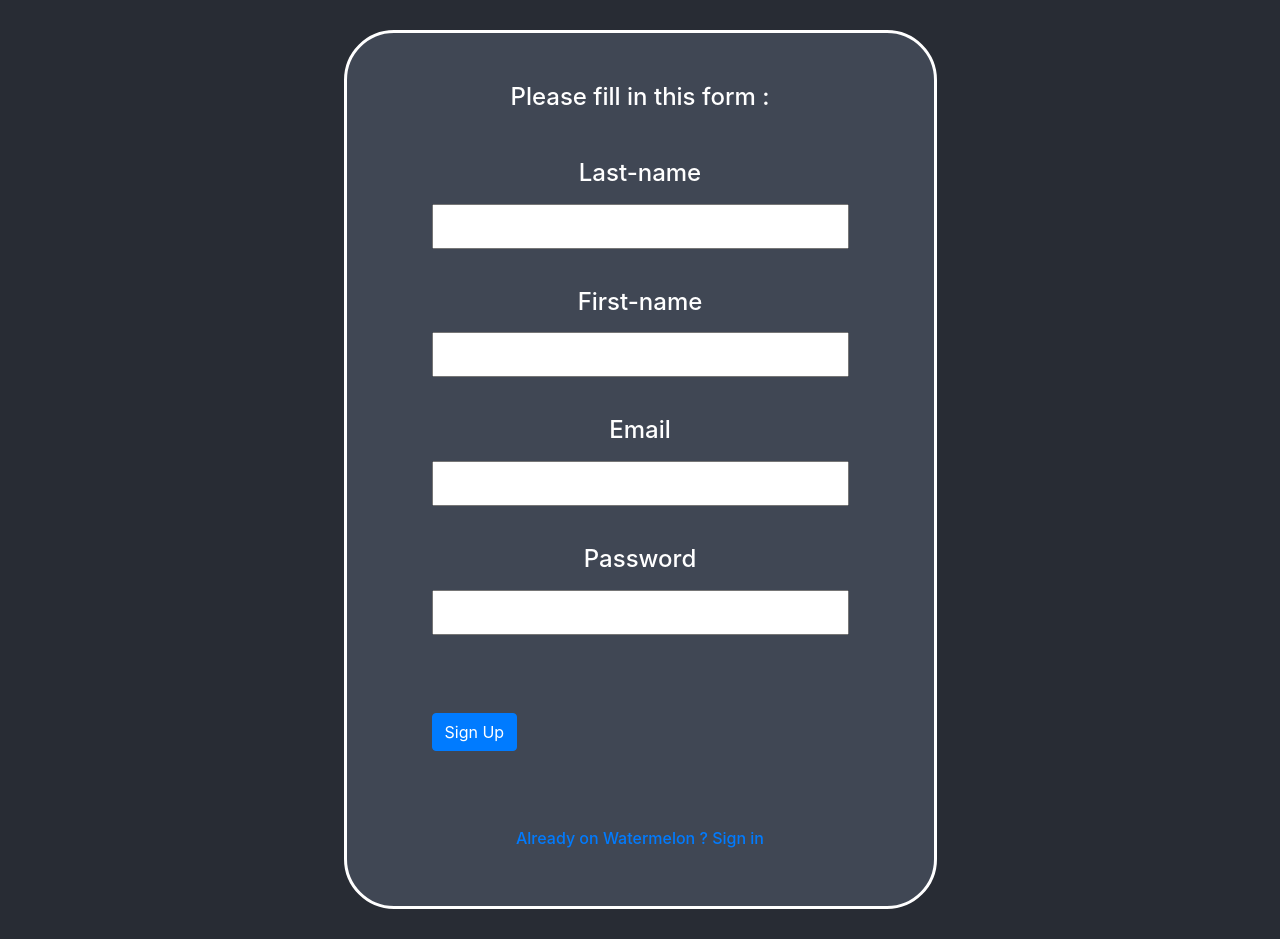
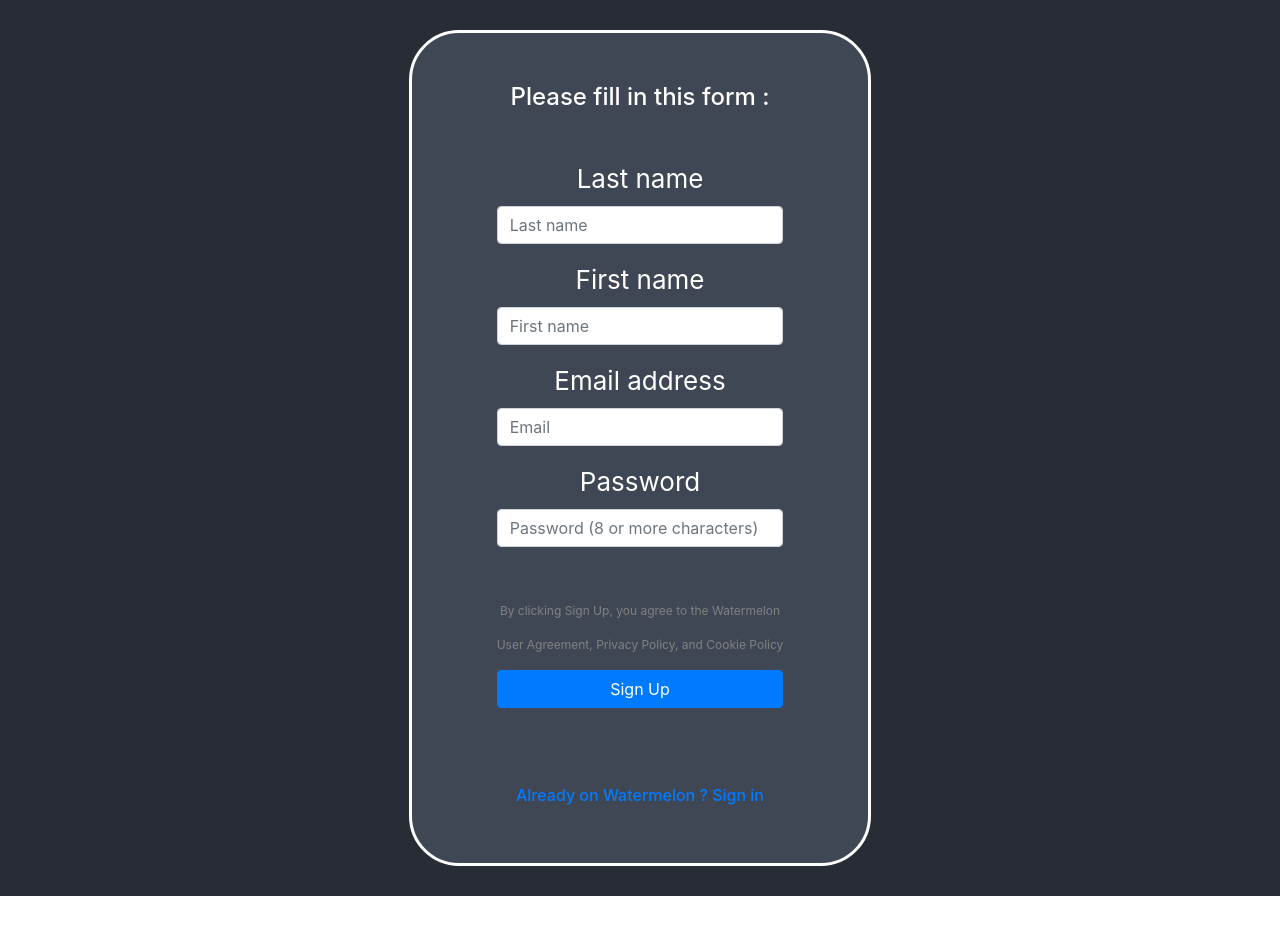
Before and after one commit to niniltp/react-banking-watermelon, a React (Create React App) app: page /signUp in a window 1280 px wide. After the commit the page ends 896 px from the top, so only its background shows below. Built offline with nearby package versions, Linux system fonts and the light colour scheme.

Commit message:
Blindage du formulaire d'inscription
Besoin de faire la redirection vers la page utilisateur après connexion !

```diff
--- a/src/Form/SignUp.js
+++ b/src/Form/SignUp.js
@@ -1,7 +1,10 @@
 import React, { Component } from 'react';
 import 'bootstrap/dist/css/bootstrap.min.css';
 import { Link } from 'react-router-dom';
-import { Button, ButtonToolbar } from 'reactstrap';
+import { Button, ButtonToolbar} from 'reactstrap';
+import Form from 'react-bootstrap/Form';
+
+//Code written by CHEONG Loïc
 
 class SignUp extends Component {
 
@@ -11,11 +14,19 @@ class SignUp extends Component {
             first_name : '',
             last_name : '',
             email : '',
-            password : ''};
+            password : '',
+            errors : []};
+
+        //this.handleChangeFirstName = this.handleChangeFirstName.bind(this);
+        this.handleChangeLastName = this.handleChangeLastName.bind(this);
+        this.handleChangeEmail = this.handleChangeEmail.bind(this);
+        this.handleChangePassword = this.handleChangePassword.bind(this);
+        this.checkFields = this.checkFields.bind(this);
     }
 
     handleChangeFirstName = event => {
         this.setState({ first_name : event.target.value });
+
     }
 
     handleChangeLastName = event => {
@@ -30,44 +41,126 @@ class SignUp extends Component {
         this.setState({ password: event.target.value });
     }
 
+    subscribe = () =>{
+        const users = JSON.parse(localStorage.getItem("users"));
+        const newUser = [{
+            id: users[users.length-1].id+1,
+            first_name: this.state.first_name,
+            last_name: this.state.last_name,
+            email: this.state.email,
+            password: this.state.password,
+            is_admin: "false"
+        }];
+        console.log(newUser);
+        return newUser;
+    }
+
+    MsgErr(elt,msg){
+        /*This function will add error messages to the array errors
+        It will be use in the funciton checkFields*/
+        this.setState((lastState) => ({ errors : [...lastState.errors, {elt,msg} ]}));
+    }
+
+
+    checkFields(){
+        //this function checks if there is what it is expected in the fields
+        //Otherwise, it will display a msg error
+        this.setState({errors : [] });
+        const users = JSON.parse(localStorage.getItem("users"));
+        const user = users.filter((user)=> {return user.email===this.state.email;});
+        let condition = 0;
+
+       if (this.state.last_name === "") {
+           this.MsgErr("lastName","You have not to fill in this field !");
+           condition++;
+        }
+        if (this.state.first_name === "") {
+           this.MsgErr("firstName","You have not to fill in this field !");
+           condition++;
+        }
+        if (this.state.password === "") {
+           this.MsgErr("password","You have not to fill in this field !");
+           condition++;
+        } else if (this.state.password.length < 8) {
+            this.MsgErr("password","Your password need to be longer !");
+            condition++;
+        }
+
+        if (user.length === 1 && user[0].email===this.state.email) {//the user has been found in the array users
+            this.MsgErr("email","There is already an user under this email address !");
+            condition++;
+        } else if (this.state.email === "") {
+            this.MsgErr("email","You have not to fill in this field !");
+            condition++;
+        }
+
+
+        if (condition === 0){// condition = 0 means that there is not any error
+            let newArray = users.concat(this.subscribe());
+            console.log(newArray);
+            localStorage.setItem("users",JSON.stringify(newArray));
+            //return <Link to ="/"> </Link>
+            //NEED TO FIX HERE TO DISPLAY THE USER'S PROFILEs
+        } else return null;
+
+    }
+
 
 
     render() {
+        let  lastNameErr = null, firstNameErr = null, emailErr = null, passwordErr = null;
+
+        for(let err of this.state.errors){
+            if (err.elt === "lastName") lastNameErr = err.msg;
+            if (err.elt === "firstName") firstNameErr = err.msg;
+            if (err.elt === "email") emailErr = err.msg;
+            if (err.elt === "password") passwordErr = err.msg;
+        }
+
         return (
-            <form>
+            <Form>
                 <div className="home-container">
                     <h4>Please fill in this form :</h4>
                     <br/>
-                <div>
-                    <h4><label>Last-name</label></h4>
-                    <input type="text" onChange={this.handleChangeLastName} value={this.state.last_name} />
-                </div>
+                    <Form.Group>
+                    <Form.Label>Last name</Form.Label>
+                    <Form.Control type="text" placeholder="Last name"  onChange={this.handleChangeLastName} value={this.state.last_name} />
+                    <p style={{fontSize:12, color: "red"}}>{lastNameErr ? lastNameErr : ""}</p>
+                    </Form.Group>
+
+
+                    <Form.Group>
+                    <Form.Label>First name</Form.Label>
+                    <Form.Control type="text" placeholder="First name"  onChange={this.handleChangeFirstName} value={this.state.first_name}/>
+                    <p style={{fontSize:12, color: "red"}}>{firstNameErr ? firstNameErr : ""}</p>
+                    </Form.Group>
+
+                    <Form.Group controlId="formBasicEmail">
+                        <Form.Label>Email address</Form.Label>
+                        <Form.Control type="email" placeholder="Email" onChange={this.handleChangeEmail.bind(this)} value={this.state.email}/>
+                        <p style={{fontSize:12, color: "red"}}>{emailErr ? emailErr : ""}</p>
+                    </Form.Group>
+
+
+                    <Form.Group controlId="formGroupPassword">
+                        <Form.Label>Password</Form.Label>
+                        <Form.Control type="password" placeholder="Password (8 or more characters)" onChange={this.handleChangePassword} value={this.state.password}/>
+                        <p style={{fontSize:12, color: "red"}}>{passwordErr ? passwordErr : ""}</p>
+                    </Form.Group>
+
+
                     <br/>
-                <div>
-                    <h4><label>First-name</label></h4>
-                    <input type="text" onChange={this.handleChangeFirstName} value={this.state.first_name} />
-                </div>
-                <br/>
-                <div>
-                    <h4><label>Email</label></h4>
-                    <input type="email" onChange={this.handleChangeEmail} value={this.state.email} />
-                </div>
-                <br/>
-                <div>
-                    <h4><label>Password</label></h4>
-                    <input type="password" onChange={this.handleChangePassword} value={this.state.password} />
-                </div>
-
-                <br/><br/>
+                    <p style={{fontSize:12, color: "grey"}}>By clicking Sign Up, you agree to the Watermelon</p>
+                    <p style={{fontSize:12, color: "grey"}}>User Agreement, Privacy Policy, and Cookie Policy</p>
                     <ButtonToolbar>
-                <Button type="submit" color="primary" onClick={this.subscribe}>Sign Up</Button>
+                    <Button type="button" color="primary" onClick={this.checkFields} block>Sign Up</Button>
                     </ButtonToolbar>
                     <br/>
                     <br/>
                     <Link to="/"><h6>Already on Watermelon ? Sign in</h6></Link>
                 </div>
 
-            </form>
+            </Form>
 
 
 
```
Lines whose indentation alone changed are shown as unchanged.
